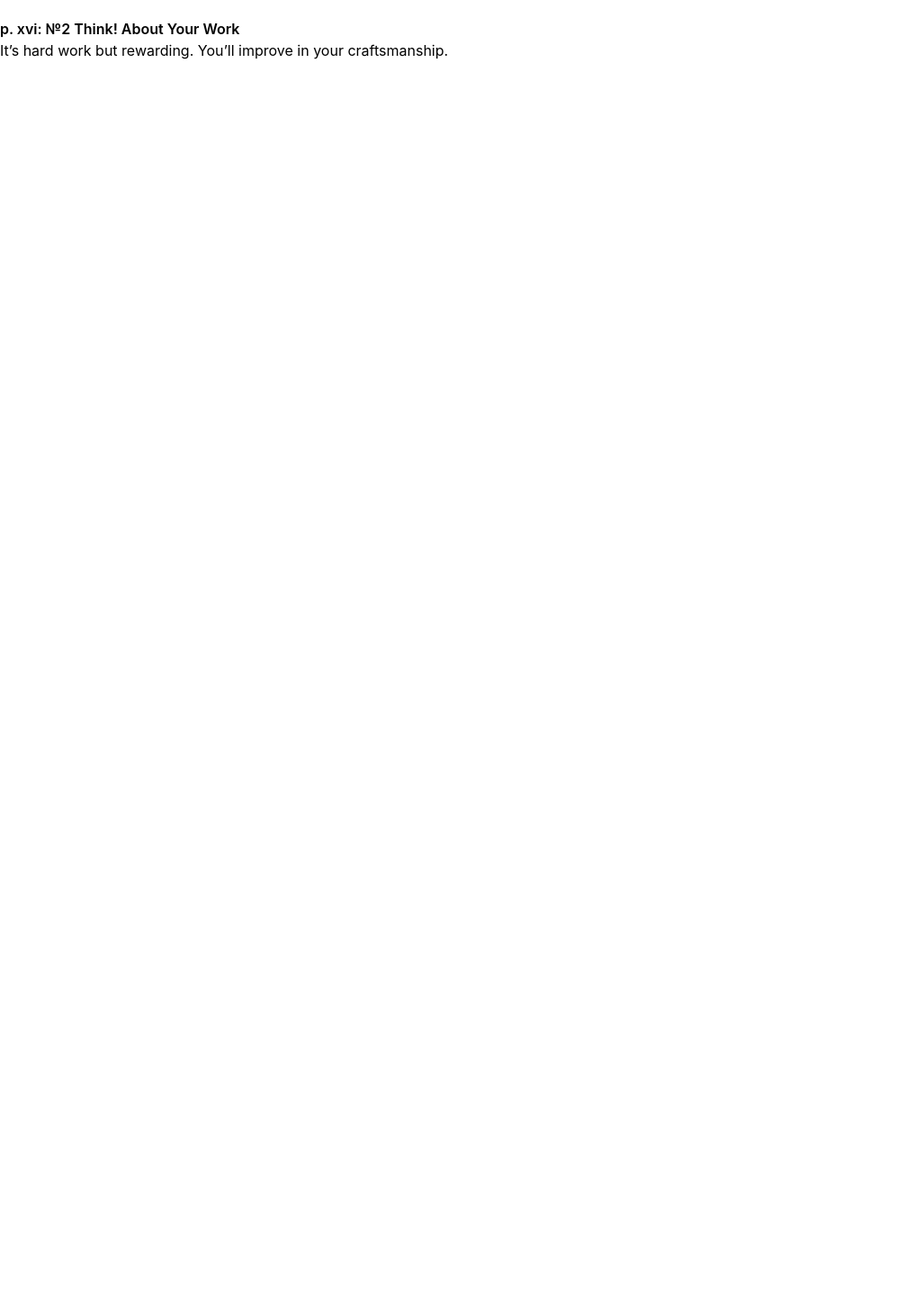
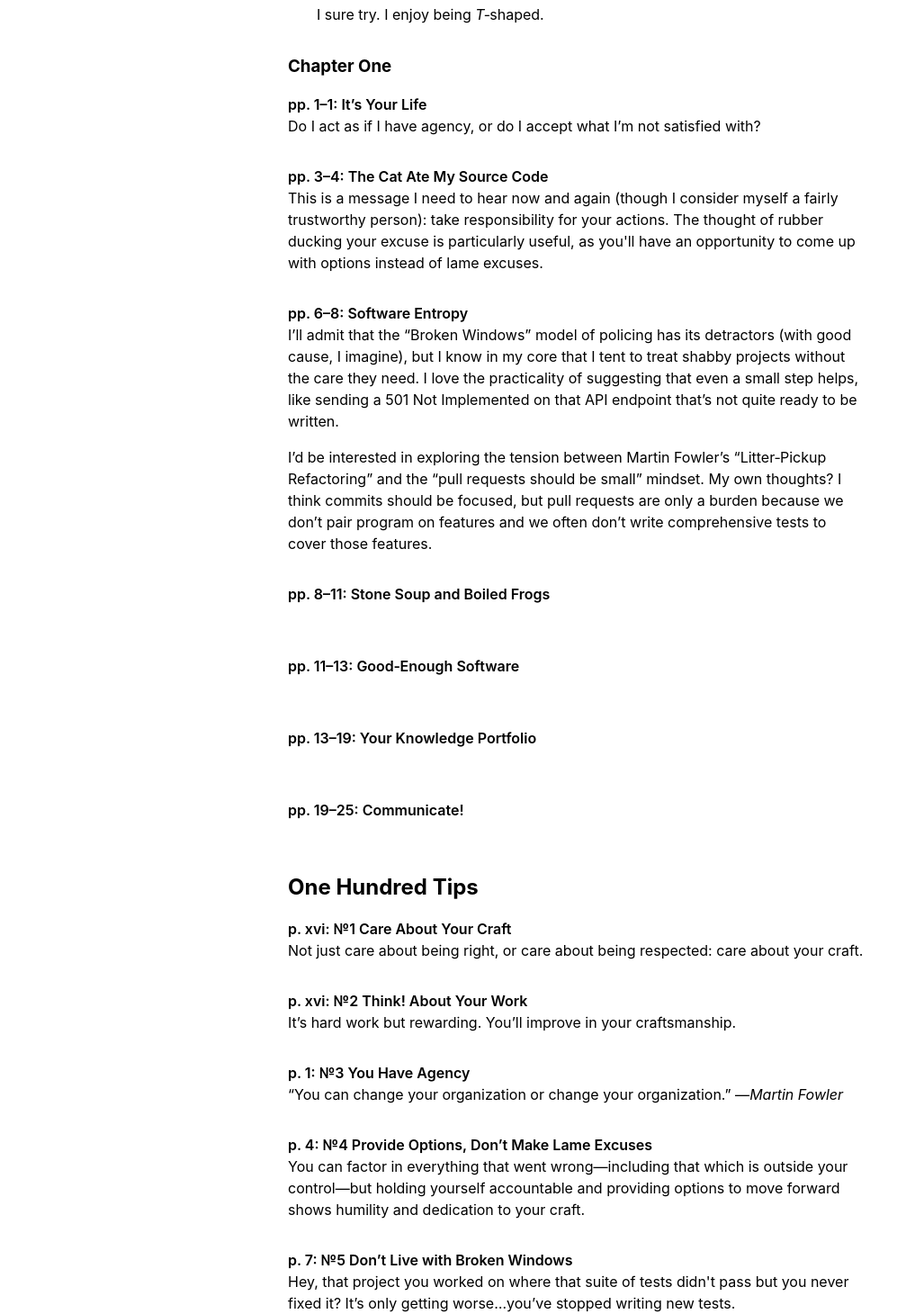
Before and after one commit to benforshey/doingitwrong.dev, a SvelteKit app: page /books/the-pragmatic-programmer in a window 1280 px wide. Shown: the part 796-2256 px from the top of the page at 90% size, without its empty margins (0-1017 px from the left). Before the commit the page ends 864 px from the top, so only its background shows below. Built offline with nearby package versions, Linux system fonts and the light colour scheme.

Commit message:
feat(books): add styles, notes

```diff
--- /dev/null
+++ b/src/routes/books/+layout.svelte
@@ -0,0 +1,5 @@
+<script>
+	import './books.css';
+</script>
+
+<slot />
--- /dev/null
+++ b/src/routes/books/books.css
@@ -0,0 +1,4 @@
+body {
+	margin-inline: auto;
+	max-width: 40rem;
+}
--- a/src/routes/books/the-pragmatic-programmer/+page.svelte
+++ b/src/routes/books/the-pragmatic-programmer/+page.svelte
@@ -3,8 +3,9 @@
 <p>Someday, I'll stop typing &ldquo;Pragmatic&rdquo; as <s>Pragmattic</s>!</p>
 
 <section>
-	<h2>Questions for Discussion</h2>
+	<h2>Reading Notes</h2>
 
+	<h3>Foreword / Preface</h3>
 	<dl>
 		<dt>pp. xx&ndash;xxi: What &ldquo;Pragmatic Programmer&rdquo; characteristics do you share?</dt>
 		<dd>
@@ -44,15 +45,81 @@
 			</dl>
 		</dd>
 	</dl>
+
+	<h3>Chapter One</h3>
+
+	<dl>
+		<dt>pp. 1&ndash;1: It&rsquo;s Your Life</dt>
+		<dd>Do I act as if I have agency, or do I accept what I&rsquo;m not satisfied with?</dd>
+
+		<dt>pp. 3&ndash;4: The Cat Ate My Source Code</dt>
+		<dd>
+			This is a message I need to hear now and again (though I consider myself a fairly trustworthy
+			person): take responsibility for your actions. The thought of rubber ducking your excuse is
+			particularly useful, as you'll have an opportunity to come up with options instead of lame
+			excuses.
+		</dd>
+
+		<dt>pp. 6&ndash;8: Software Entropy</dt>
+		<dd>
+			<p>
+				I&rsquo;ll admit that the &ldquo;Broken Windows&rdquo; model of policing has its detractors
+				(with good cause, I imagine), but I know in my core that I tent to treat shabby projects
+				without the care they need. I love the practicality of suggesting that even a small step
+				helps, like sending a 501 Not Implemented on that API endpoint that&rsquo;s not quite ready
+				to be written.
+			</p>
+			<p>
+				I&rsquo;d be interested in exploring the tension between Martin Fowler&rsquo;s
+				&ldquo;Litter&dash;Pickup Refactoring&rdquo; and the &ldquo;pull requests should be
+				small&rdquo; mindset. My own thoughts? I think commits should be focused, but pull requests
+				are only a burden because we don&rsquo;t pair program on features and we often don&rsquo;t
+				write comprehensive tests to cover those features.
+			</p>
+		</dd>
+
+		<dt>pp. 8&ndash;11: Stone Soup and Boiled Frogs</dt>
+		<dd>&nbsp;</dd>
+
+		<dt>pp. 11&ndash;13: Good&dash;Enough Software</dt>
+		<dd>&nbsp;</dd>
+
+		<dt>pp. 13&ndash;19: Your Knowledge Portfolio</dt>
+		<dd>&nbsp;</dd>
+
+		<dt>pp. 19&ndash;25: Communicate!</dt>
+		<dd>&nbsp;</dd>
+	</dl>
 </section>
 
 <section>
-	<h2>Tips (one&ndash;one hundred)</h2>
+	<h2>One Hundred Tips</h2>
 
 	<dl>
 		<dt>p. xvi: &numero;1 Care About Your Craft</dt>
 		<dd>Not just care about being right, or care about being respected: care about your craft.</dd>
+
 		<dt>p. xvi: &numero;2 Think! About Your Work</dt>
 		<dd>It&rsquo;s hard work but rewarding. You&rsquo;ll improve in your craftsmanship.</dd>
+
+		<dt>p. 1: &numero;3 You Have Agency</dt>
+		<dd>
+			&ldquo;You can change your organization or change your organization.&rdquo; &mdash;<cite
+				>Martin Fowler</cite
+			>
+		</dd>
+
+		<dt>p. 4: &numero;4 Provide Options, Don&rsquo;t Make Lame Excuses</dt>
+		<dd>
+			You can factor in everything that went wrong&mdash;including that which is outside your
+			control&mdash;but holding yourself accountable and providing options to move forward shows
+			humility and dedication to your craft.
+		</dd>
+
+		<dt>p. 7: &numero;5 Don&rsquo;t Live with Broken Windows</dt>
+		<dd>
+			Hey, that project you worked on where that suite of tests didn't pass but you never fixed it?
+			It&rsquo;s only getting worse&hellip;you&rsquo;ve stopped writing new tests.
+		</dd>
 	</dl>
 </section>
```
